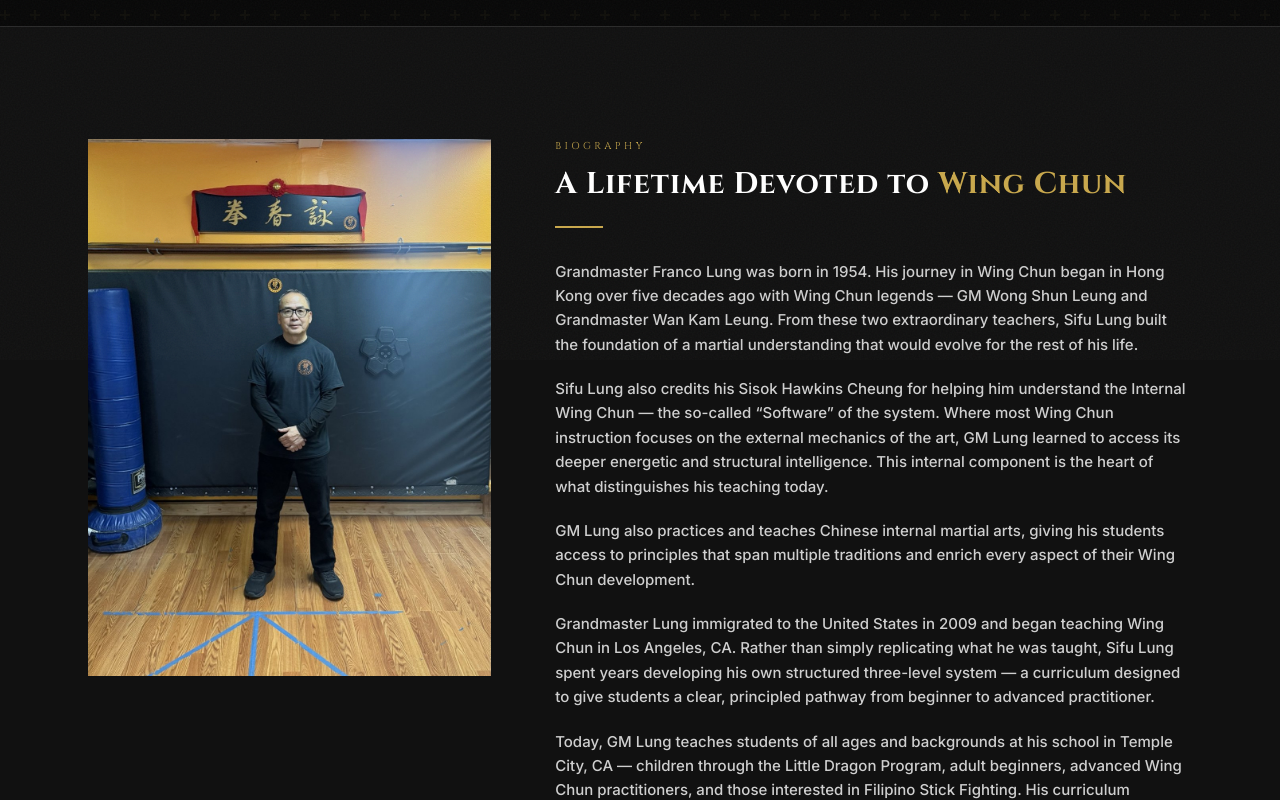
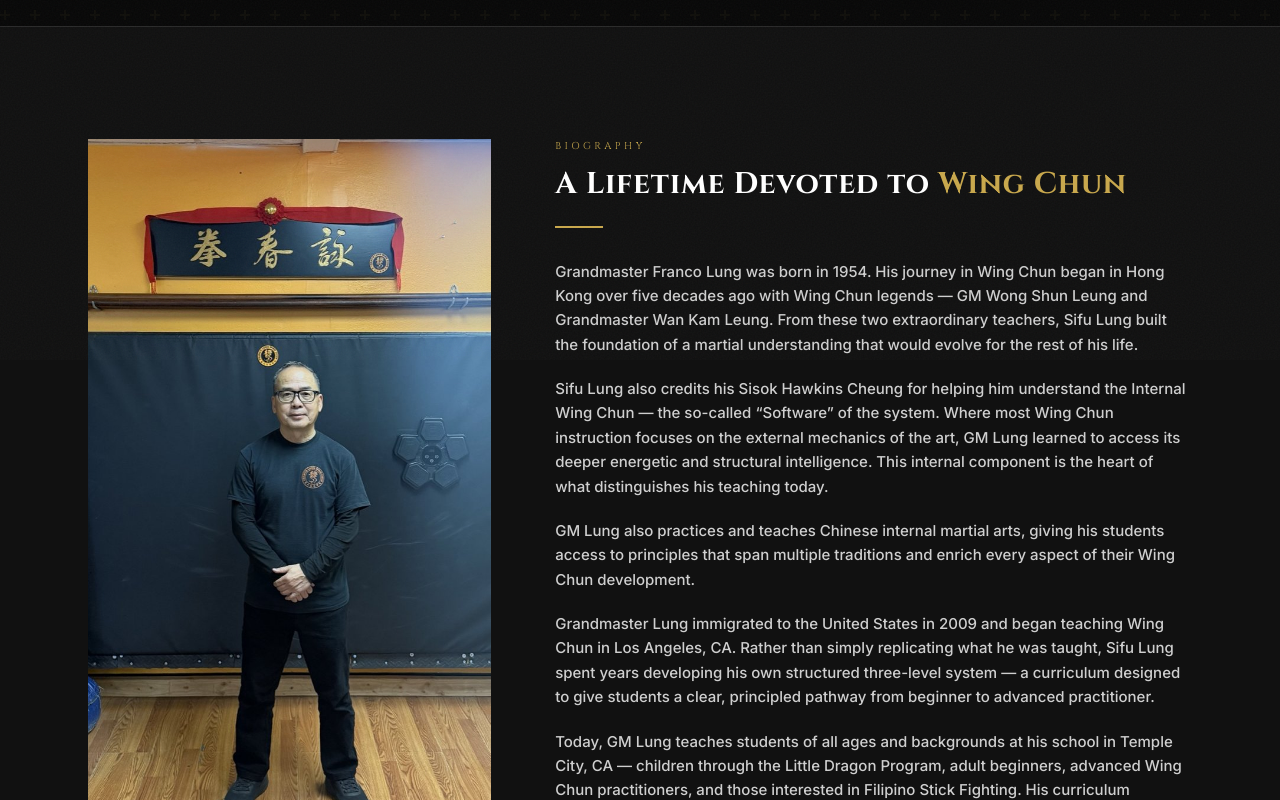
Before and after one commit to vahagnmard2-art/franco-lung-wingchun, a Next.js app: page /about in a window 1280 px wide. Shown: the part 440-1240 px from the top of the page. Built offline with nearby package versions, Linux system fonts and the light colour scheme; no server answers.

Commit message:
Stretch about page portrait to match biography text height
Co-Authored-By: Claude Sonnet 5 <noreply@anthropic.com>

```diff
--- a/app/about/page.tsx
+++ b/app/about/page.tsx
@@ -71,10 +71,10 @@ export default function AboutPage() {
       {/* Biography */}
       <section className="section-pad bg-ink-100">
         <div className="max-w-6xl mx-auto px-6">
-          <div className="grid grid-cols-1 lg:grid-cols-5 gap-16 items-start">
+          <div className="grid grid-cols-1 lg:grid-cols-5 gap-16 lg:items-stretch">
             {/* Portrait */}
             <div className="lg:col-span-2">
-              <div className="relative aspect-[3/4] overflow-hidden max-h-[60vh] md:max-h-none">
+              <div className="relative aspect-[3/4] lg:aspect-auto lg:h-full overflow-hidden max-h-[60vh] lg:max-h-none">
                 <Image
                   src="/images/sifu-portrait.jpg"
                   alt="Grandmaster Franco Lung"
```
